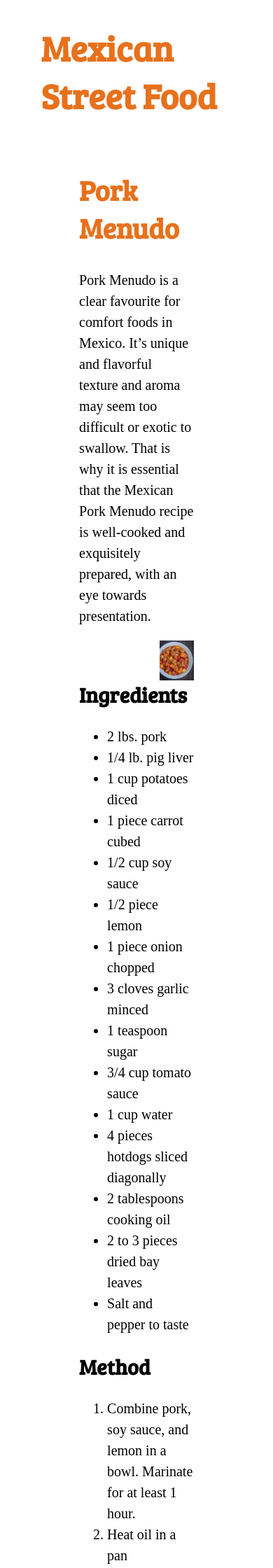
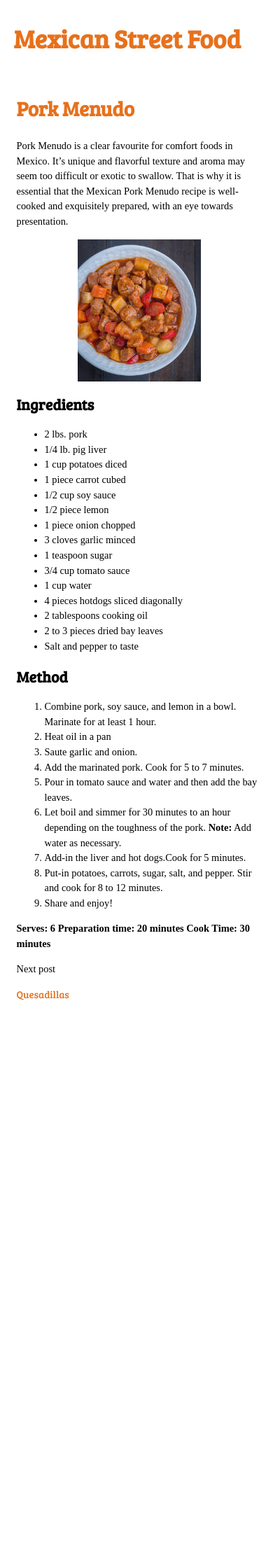
Before and after one commit to amycreates/amycreates.github.io, a Jekyll site: the page built from _recipes/PorkMenudo.markdown, in a window 390 px wide. Shown: the top 2240 px of the page at 70% size. Built offline with Jekyll 4.4.1, drawn with Linux system fonts in a browser that asks for light colours; after the commit the page ends 1468 px from its top, so only the background shows below that.

Commit message:
Updated version 2 of the recipe.css

```diff
--- a/assets/css/recipes.css
+++ b/assets/css/recipes.css
@@ -13,7 +13,9 @@ html {
 
 img {
   float: right;
-  width:30%;
+  width:40%;
+  display:block;
+  margin:0 auto;
 }
 
 h1.title {
@@ -39,6 +41,11 @@ body {
 h1.site-title {
 font-size: 2.5em;
 font-family: 'Bree Serif', serif;
+}
+
+.recipeshome h1.site-title {
+
+  display:none;
 }
 
 h2{
@@ -166,8 +173,15 @@ nav ul
     margin:0 auto;
   }
 
+  .recipe img {
+    float: none;
+    width:50%;
+    display:block;
+    margin:0 auto;
+  }
+
   body.recipeshome {
-  width:90%;
+  width:100%;
 }
 
   .recipeshome .site-title {
@@ -179,4 +193,29 @@ nav ul
   font-size: 80%;
 }
 
+body {
+
+  font-size:90%;
+
 }
+ h1 {
+
+   font-size: 100%;
+ }
+
+ .recipe .content {
+
+ width: 100%;
+ margin-right: auto;
+ margin-left: auto;
+ padding: 8px 4px;
+
+ }
+
+ body.recipe{
+
+   width:90%;
+ }
+
+
+}
```
